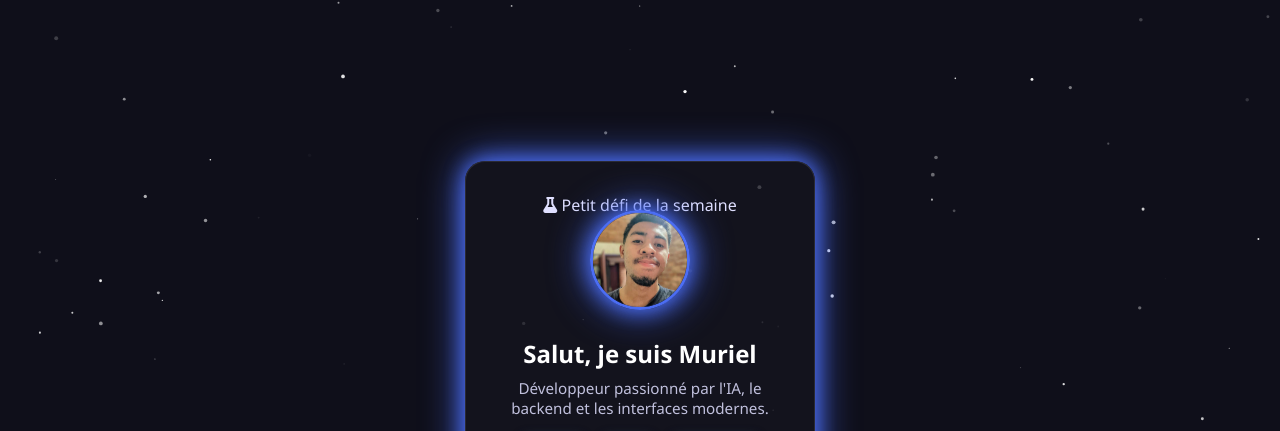
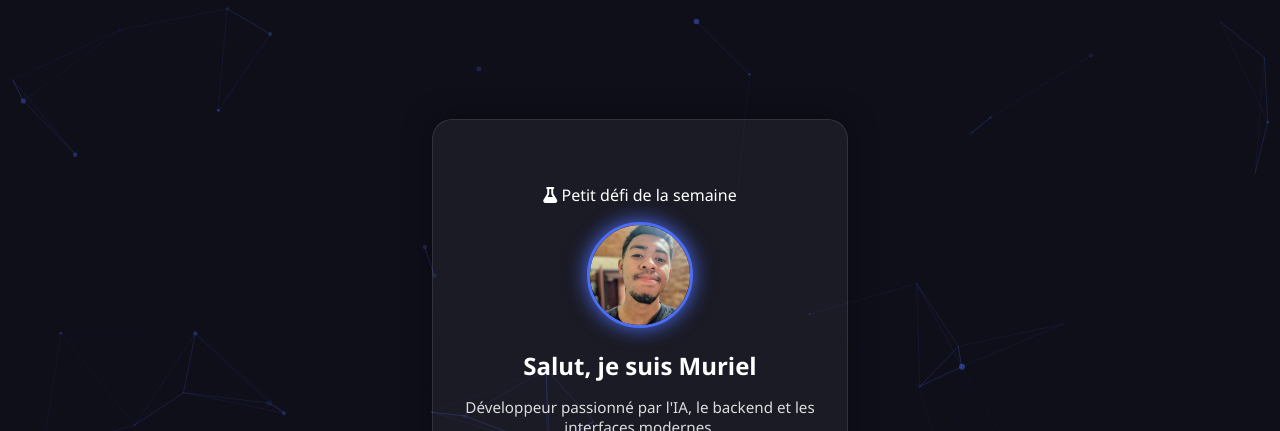
Before and after one commit to MurielAndriamifidisoa/carte-presentation, a plain HTML site: page index.html in a window 1280 px wide. Shown: the top 431 px of the page. Drawn offline with nearby package versions, Linux system fonts and the light colour scheme; animation ran at ten frames a second.

Commit message:
Update index.html

```diff
--- a/index.html
+++ b/index.html
@@ -6,41 +6,36 @@
   <title>Carte de présentation</title>
   <link rel="stylesheet" href="https://cdnjs.cloudflare.com/ajax/libs/font-awesome/6.5.0/css/all.min.css">
   <style>
-    * {
-      margin: 0;
-      padding: 0;
-      box-sizing: border-box;
-    }
-
     :root {
       --bg: #0f0f1a;
-      --text: #e0e0ff;
-      --card: rgba(20, 20, 30, 0.8);
+      --text: #ffffff;
+      --card: rgba(255, 255, 255, 0.05);
       --border: rgba(255, 255, 255, 0.1);
-      --badge: #1f2937;
+      --badge: #1f1f2e;
       --badge-hover: #4c6ef5;
       --btn: #4c6ef5;
       --btn-hover: #3b5bdb;
-      --glow: 0 0 20px #4c6ef5, 0 0 40px #4c6ef5;
     }
 
     body {
+      margin: 0;
+      font-family: 'Segoe UI', sans-serif;
       background: var(--bg);
       color: var(--text);
-      font-family: 'Segoe UI', sans-serif;
-      overflow: hidden;
       display: flex;
       justify-content: center;
       align-items: center;
       min-height: 100vh;
+      position: relative;
+      overflow: hidden;
       flex-direction: column;
     }
 
-    canvas#background {
-      position: fixed;
-      top: 0;
-      left: 0;
-      z-index: -2;
+    #particles-js {
+      position: absolute;
+      width: 100%;
+      height: 100%;
+      z-index: 0;
     }
 
     .carte {
@@ -48,13 +43,15 @@
       border: 1px solid var(--border);
       border-radius: 20px;
       text-align: center;
-      padding: 2rem;
+      padding: 3rem 2rem 2rem;
       max-width: 350px;
       width: 90%;
-      box-shadow: var(--glow);
+      box-shadow: 0 0 30px rgba(0,0,0,0.4);
       animation: fadeIn 1s ease-out forwards;
       opacity: 0;
       transform: translateY(30px);
+      position: relative;
+      z-index: 2;
     }
 
     @keyframes fadeIn {
@@ -67,6 +64,7 @@
     .photo-container {
       position: relative;
       margin-bottom: 1rem;
+      z-index: 2;
     }
 
     .photo {
@@ -75,19 +73,40 @@
       border-radius: 50%;
       border: 3px solid var(--btn);
       object-fit: cover;
-      box-shadow: var(--glow);
-      animation: float 3s ease-in-out infinite;
+      box-shadow: 0 0 20px var(--btn);
+      position: relative;
+      z-index: 2;
+      background-color: #000;
     }
 
-    @keyframes float {
-      0%, 100% { transform: translateY(0); }
-      50% { transform: translateY(-8px); }
+    .photo-container::after {
+      content: '';
+      position: absolute;
+      top: -15px;
+      left: calc(50% - 60px);
+      width: 120px;
+      height: 120px;
+      border-radius: 50%;
+      background: radial-gradient(circle, rgba(76, 110, 245, 0.2), transparent 70%);
+      animation: pulse 2s infinite;
+      z-index: 1;
+    }
+
+    @keyframes pulse {
+      0%, 100% { opacity: 0.3; transform: scale(1); }
+      50% { opacity: 0.6; transform: scale(1.1); }
     }
 
     h1 {
       font-size: 1.5rem;
       margin: 0.5rem 0;
-      color: #ffffff;
+      position: relative;
+      z-index: 2;
+    }
+
+    p {
+      position: relative;
+      z-index: 2;
     }
 
     .bio {
@@ -109,15 +128,13 @@
       padding: 0.4rem 0.8rem;
       border-radius: 20px;
       font-size: 0.8rem;
-      color: #ffffff;
-      transition: transform 0.3s, background 0.3s;
-      box-shadow: 0 0 8px #1f2937;
+      transition: transform 0.2s, background 0.3s;
     }
 
     .badges span:hover {
       transform: scale(1.1);
       background: var(--badge-hover);
-      box-shadow: var(--glow);
+      color: #fff;
     }
 
     .preference {
@@ -133,20 +150,56 @@
       color: white;
       border-radius: 10px;
       text-decoration: none;
-      transition: background 0.3s, transform 0.3s;
-      box-shadow: var(--glow);
+      transition: background 0.3s;
     }
 
     .btn:hover {
       background-color: var(--btn-hover);
-      transform: scale(1.05);
+    }
+
+    @media (max-width: 500px) {
+      .carte {
+        padding: 2rem 1rem 1.5rem;
+      }
+
+      h1 {
+        font-size: 1.3rem;
+      }
+
+      .bio, .preference {
+        font-size: 0.9rem;
+      }
+
+      .badges span {
+        font-size: 0.75rem;
+        padding: 0.3rem 0.6rem;
+      }
+
+      .btn {
+        padding: 0.5rem 1rem;
+        font-size: 0.85rem;
+      }
+
+      .photo {
+        width: 80px;
+        height: 80px;
+      }
+
+      .photo-container::after {
+        width: 100px;
+        height: 100px;
+        top: -10px;
+        left: calc(50% - 50px);
+      }
     }
   </style>
 </head>
 <body>
 
-<canvas id="background"></canvas>
+  <!-- Particules -->
+  <div id="particles-js"></div>
 
+  <!-- Carte -->
   <div class="carte">
     <p><i class="fa-solid fa-flask"></i> Petit défi de la semaine</p>
     <div class="photo-container">
@@ -164,52 +217,63 @@
       <span><i class="fab fa-java"></i> Java</span>
     </div>
 
-  <p class="preference">J’adore les styles clairs avec du bleu</p>
+    <p class="preference">Je préfère les ambiances sombres avec une touche futuriste.</p>
 
-  <a href="#" class="btn">Voir le défi</a>
+    <a href="#" class="btn" onclick="playSound()">Voir le défi</a>
   </div>
 
+  <!-- Audio -->
+  <audio id="clickSound" src="https://assets.mixkit.co/sfx/preview/mixkit-select-click-1109.mp3" preload="auto"></audio>
+
+  <!-- Scripts -->
+  <script src="https://cdn.jsdelivr.net/npm/particles.js@2.0.0/particles.min.js"></script>
   <script>
-  // Background animation with particles
-  const canvas = document.getElementById('background');
-  const ctx = canvas.getContext('2d');
-  canvas.width = window.innerWidth;
-  canvas.height = window.innerHeight;
+    particlesJS("particles-js", {
+      "particles": {
+        "number": {
+          "value": 60,
+          "density": { "enable": true, "value_area": 800 }
+        },
+        "color": { "value": "#4c6ef5" },
+        "shape": { "type": "circle" },
+        "opacity": {
+          "value": 0.5,
+          "random": true
+        },
+        "size": {
+          "value": 3,
+          "random": true
+        },
+        "line_linked": {
+          "enable": true,
+          "distance": 150,
+          "color": "#4c6ef5",
+          "opacity": 0.3,
+          "width": 1
+        },
+        "move": {
+          "enable": true,
+          "speed": 2,
+          "direction": "none",
+          "out_mode": "out"
+        }
+      },
+      "interactivity": {
+        "events": {
+          "onhover": { "enable": true, "mode": "grab" },
+          "onclick": { "enable": true, "mode": "push" }
+        },
+        "modes": {
+          "grab": { "distance": 140, "line_linked": { "opacity": 0.5 } },
+          "push": { "particles_nb": 4 }
+        }
+      },
+      "retina_detect": true
+    });
 
-  let stars = Array.from({ length: 100 }, () => ({
-    x: Math.random() * canvas.width,
-    y: Math.random() * canvas.height,
-    r: Math.random() * 1.5 + 0.5,
-    dx: (Math.random() - 0.5) * 0.5,
-    dy: (Math.random() - 0.5) * 0.5
-  }));
-
-  function animateStars() {
-    ctx.clearRect(0, 0, canvas.width, canvas.height);
-    ctx.fillStyle = 'white';
-
-    for (let star of stars) {
-      ctx.beginPath();
-      ctx.arc(star.x, star.y, star.r, 0, Math.PI * 2);
-      ctx.fillStyle = `rgba(255,255,255,${Math.random()})`;
-      ctx.fill();
-
-      star.x += star.dx;
-      star.y += star.dy;
-
-      if (star.x < 0 || star.x > canvas.width) star.dx *= -1;
-      if (star.y < 0 || star.y > canvas.height) star.dy *= -1;
+    function playSound() {
+      document.getElementById('clickSound').play();
     }
-
-    requestAnimationFrame(animateStars);
-  }
-
-  animateStars();
-
-  window.addEventListener('resize', () => {
-    canvas.width = window.innerWidth;
-    canvas.height = window.innerHeight;
-  });
   </script>
 </body>
 </html>
```
Lines whose indentation alone changed are shown as unchanged.
